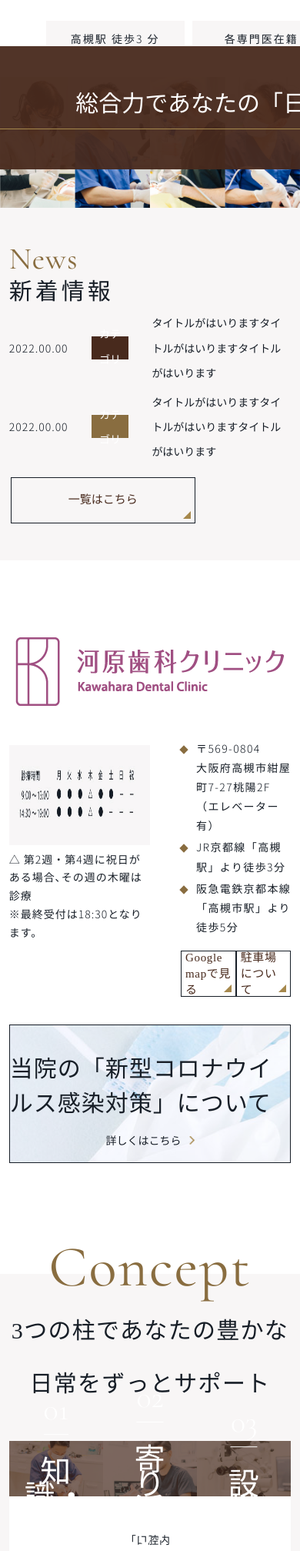
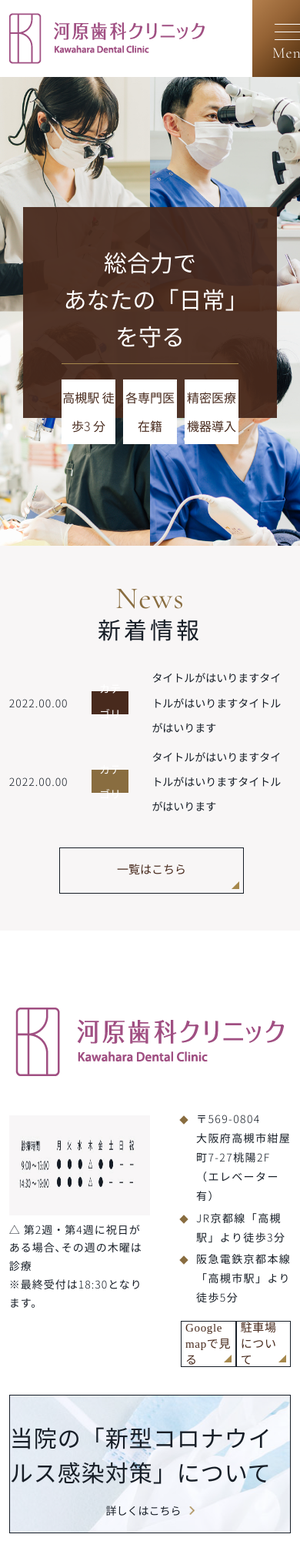
Before and after one commit to vinhthanhluong/order-1001005883009-01, a PHP site: page /index.html in a window 390 px wide. Shown: the top 2015 px of the page at 77% size. Run offline with PHP 8.4, Linux system fonts and the light colour scheme.

Commit message:
update rps visual, news

```diff
--- a/css/responsive.css
+++ b/css/responsive.css
@@ -44,12 +44,74 @@
 
   /***************************/
   /*********************** Header *********************************/
+  #header .header-btn {
+    display: none;
+  }
+
   /*********************** end Header *****************************/
   /*********************** Gnavi **********************************/
   /************************ End Gnavi *****************************/
   /************************ Top Mainvisual ***************************/
+  #visual .visual-hd {
+    bottom: 50%;
+    left: 30px;
+    right: 30px;
+    transform: translateY(50%);
+    width: auto;
+    height: auto;
+    max-height: 274px;
+    display: block;
+    padding: 0;
+    padding: 50px;
+  }
+  #visual .visual-hd::before {
+    display: none;
+  }
+  #visual .visual-tt {
+    text-align: center;
+    margin: 0;
+    line-height: 1.6;
+    padding: 0 0 10px;
+    margin-bottom: 20px;
+  }
+  #visual .visual-tt::before {
+    content: "";
+    width: 100%;
+    height: 1px;
+    background-color: #a6884c;
+    position: absolute;
+    bottom: 0;
+    left: 0;
+  }
+  #visual .visual-btn {
+    color: #482A1D;
+    display: flex;
+    justify-content: space-between;
+  }
+  #visual .visual-btn li {
+    background-color: #fff;
+    width: calc((100% - 20px) / 3);
+    text-align: center;
+    font-size: 16px;
+    padding: 5px 0;
+  }
+
   /************************** end Top Mainvisual ***********************/
   /********************** Top Content *************************/
+  .news .news-wrapper {
+    flex-direction: column;
+  }
+  .news .news-tt {
+    text-align: center;
+    margin-bottom: 20px;
+  }
+  .news .news-md {
+    margin-bottom: 20px;
+  }
+  .news .btn-link {
+    margin: 0 auto;
+  }
+
   /**************************** Footer *******************************/
   /*************************** end Footer ****************************/
 }
--- a/css/styles.css
+++ b/css/styles.css
@@ -288,9 +298,17 @@ body {
   margin: 0 auto;
   position: relative;
 }
+#visual .slick-wrap p {
+  margin: 0;
+}
+#visual .slick-wrap img {
+  width: 100%;
+  max-width: 100%;
+  object-fit: cover;
+}
 #visual .visual-hd {
   position: absolute;
-  bottom: 74px;
+  bottom: 52px;
   left: -100px;
   background-color: rgba(72, 42, 29, 0.95);
   width: 748px;
@@ -327,7 +345,7 @@ body {
 /*===================== Top Content ============================*/
 .news {
   background-color: rgba(72, 42, 29, 0.04);
-  margin-top: -152px;
+  margin-top: -129px;
   padding: 174px 0 48px;
 }
 .news .news-wrapper {
--- a/index.html
+++ b/index.html
@@ -53,19 +53,14 @@
 							Menu
 						</span>
 					</p>
-
-
 				</div>
-
 			</div>
-
 		</header>
 		<div class="btn-fix">
 			<ul class="bf-list">
 				<li>
 				</li>
 				<li>
-
 				</li>
 			</ul>
 		</div>
@@ -98,20 +93,38 @@
 				<div id="visual">
 					<div class="slick-wrap">
 						<div>
-							<p>
+							<p class="pc">
 								<img src="./images/banner01.jpg" loading="lazy" alt="総合力であなたの「日常」を守る">
+							</p>
+							<p class="sp">
+								<img src="./images/banner01-sp.jpg" loading="lazy" alt="総合力であなたの「日常」を守る">
 							</p>
 						</div>
 						<div>
-							<p>
+							<p class="pc">
 								<img src="./images/banner01.jpg" loading="lazy" alt="総合力であなたの「日常」を守る">
+							</p>
+							<p class="sp">
+								<img src="./images/banner01-sp.jpg" loading="lazy" alt="総合力であなたの「日常」を守る">
 							</p>
 						</div>
 					</div>
 					<div class="visual-hd">
 						<h2 class="visual-tt f-serif">
-							総合力であなたの「日常」を守る
+							総合力で<br class="sp">あなたの「日常」を守る
 						</h2>
+
+						<ul class="visual-btn sp">
+							<li>
+								高槻駅 徒歩3 分
+							</li>
+							<li>
+								各専門医在籍
+							</li>
+							<li>
+								精密医療機器導入
+							</li>
+						</ul>
 					</div>
 				</div>
 				<section class="news">
@@ -146,7 +159,7 @@
 								</ul>
 							</div>
 							<div class="news-ft">
-								<a href="#" class="btn-link">
+								<a href="#" class="btn-link btn-hv">
 									一覧はこちら
 								</a>
 							</div>
@@ -182,11 +195,12 @@
 										</li>
 									</ul>
 									<div class="intro-btn">
-										<a href="#" class="btn-link">
+										<a href="https://goo.gl/maps/we55QSNZhUrzd8AEA" target="_blank"
+											class="btn-link">
 											Google mapで見る
 										</a>
 
-										<a href="#" class="btn-link">
+										<a href="#" class="btn-link btn-hv">
 											駐車場について
 										</a>
 									</div>
@@ -284,7 +298,7 @@
 							</div>
 
 							<div class="cept-btn">
-								<a href="#" class="btn-link">
+								<a href="#" class="btn-link btn-hv">
 									コンセプトについて
 								</a>
 							</div>
@@ -394,9 +408,6 @@
 										<p class="equi-tt">
 											口腔内カメラ
 										</p>
-										<p class="equi-desc">
-											患者様に合う治療をご提供するためには、必要な検査を行い、十分な詳細情報を得たうえでの診断が欠かせません。ただし、精密治療を行うための機器をそろえ、使いこなしてこそ、それは意味をなします。当クリニックでは、患者様の負担を軽減しながらシミュレーションもできる「プライムスキャン」や、精密診断のための「歯科用CT」、拡大視しながら治療できる「マイクロスコープ」、セラミックの人工歯の自動作製が可能な「セレックシステム」などを導入し、日々診療に活用しております。
-										</p>
 									</div>
 								</div>
 								<div class="equi-col">
@@ -406,9 +417,6 @@
 										</p>
 										<p class="equi-tt">
 											歯科用CT
-										</p>
-										<p class="equi-desc">
-											患者様に合う治療をご提供するためには、必要な検査を行い、十分な詳細情報を得たうえでの診断が欠かせません。ただし、精密治療を行うための機器をそろえ、使いこなしてこそ、それは意味をなします。当クリニックでは、患者様の負担を軽減しながらシミュレーションもできる「プライムスキャン」や、精密診断のための「歯科用CT」、拡大視しながら治療できる「マイクロスコープ」、セラミックの人工歯の自動作製が可能な「セレックシステム」などを導入し、日々診療に活用しております。
 										</p>
 									</div>
 								</div>
@@ -420,9 +428,6 @@
 										<p class="equi-tt">
 											プライムスキャン
 										</p>
-										<p class="equi-desc">
-											患者様に合う治療をご提供するためには、必要な検査を行い、十分な詳細情報を得たうえでの診断が欠かせません。ただし、精密治療を行うための機器をそろえ、使いこなしてこそ、それは意味をなします。当クリニックでは、患者様の負担を軽減しながらシミュレーションもできる「プライムスキャン」や、精密診断のための「歯科用CT」、拡大視しながら治療できる「マイクロスコープ」、セラミックの人工歯の自動作製が可能な「セレックシステム」などを導入し、日々診療に活用しております。
-										</p>
 									</div>
 								</div>
 								<div class="equi-col">
@@ -432,9 +437,6 @@
 										</p>
 										<p class="equi-tt">
 											マイクロスコープ
-										</p>
-										<p class="equi-desc">
-											患者様に合う治療をご提供するためには、必要な検査を行い、十分な詳細情報を得たうえでの診断が欠かせません。ただし、精密治療を行うための機器をそろえ、使いこなしてこそ、それは意味をなします。当クリニックでは、患者様の負担を軽減しながらシミュレーションもできる「プライムスキャン」や、精密診断のための「歯科用CT」、拡大視しながら治療できる「マイクロスコープ」、セラミックの人工歯の自動作製が可能な「セレックシステム」などを導入し、日々診療に活用しております。
 										</p>
 									</div>
 								</div>
@@ -446,19 +448,10 @@
 										<p class="equi-tt">
 											セレック
 										</p>
-										<p class="equi-desc">
-											患者様に合う治療をご提供するためには、必要な検査を行い、十分な詳細情報を得たうえでの診断が欠かせません。ただし、精密治療を行うための機器をそろえ、使いこなしてこそ、それは意味をなします。当クリニックでは、患者様の負担を軽減しながらシミュレーションもできる「プライムスキャン」や、精密診断のための「歯科用CT」、拡大視しながら治療できる「マイクロスコープ」、セラミックの人工歯の自動作製が可能な「セレックシステム」などを導入し、日々診療に活用しております。
-										</p>
 									</div>
 								</div>
 								<div class="equi-col">
 									<div class="equi-item">
-										<p class="equi-img">
-											<img src="./images/equipment-img05.jpg" loading="lazy" alt="セレック">
-										</p>
-										<p class="equi-tt">
-											セレック
-										</p>
 										<p class="equi-desc">
 											患者様に合う治療をご提供するためには、必要な検査を行い、十分な詳細情報を得たうえでの診断が欠かせません。ただし、精密治療を行うための機器をそろえ、使いこなしてこそ、それは意味をなします。当クリニックでは、患者様の負担を軽減しながらシミュレーションもできる「プライムスキャン」や、精密診断のための「歯科用CT」、拡大視しながら治療できる「マイクロスコープ」、セラミックの人工歯の自動作製が可能な「セレックシステム」などを導入し、日々診療に活用しております。
 										</p>
@@ -484,7 +477,7 @@
 						<p class="liness-desc">
 							医療施設として当然ではありますが、当クリニックでは衛生管理を徹底し、さまざまな院内感染予防対策を講じております。治療器具はその形状や材質に合わせて、ガス滅菌器やハンドピース用滅菌器、超音波洗浄器、さらには高温高圧滅菌器などを活用し、衛生管理を行っています。使用した器具は患者様ごとに滅菌・殺菌処理し、使いまわすことはありません。また、治療の際には口腔外バキュームを使用するとともに、空気清浄機を稼働させて院内の空気にも気を使っております。
 						</p>
-						<a href="#" class="btn-link">
+						<a href="#" class="btn-link btn-hv">
 							詳しくはこちら
 						</a>
 					</div>
@@ -556,7 +549,6 @@
 							</p>
 
 							<div class="treat-cols">
-								<div class="treat-col">
 								<div class="treat-item">
 									<p class="treat-img">
 										<img src="./images/treat-img01.jpg" loading="lazy" alt="審美治療">
@@ -576,8 +568,6 @@
 										</a>
 									</div>
 								</div>
-								</div>
-								<div class="treat-col">
 								<div class="treat-item">
 									<p class="treat-img">
 										<img src="./images/treat-img02.jpg" loading="lazy" alt="インプラント治療">
@@ -598,8 +588,6 @@
 										</a>
 									</div>
 								</div>
-								</div>
-								<div class="treat-col">
 								<div class="treat-item">
 									<p class="treat-img">
 										<img src="./images/treat-img03.jpg" loading="lazy" alt="歯周病治療・歯周外科治療">
@@ -619,8 +607,6 @@
 										</a>
 									</div>
 								</div>
-								</div>
-								<div class="treat-col">
 								<div class="treat-item">
 									<p class="treat-img">
 										<img src="./images/treat-img04.jpg" loading="lazy" alt="精密な虫歯・根管治療">
@@ -638,7 +624,6 @@
 										<a href="#" class="btn-link">
 											精密な虫歯・根管治療について
 										</a>
-										</div>
 									</div>
 								</div>
 							</div>
@@ -716,7 +701,7 @@
 							</span>
 						</p>
 
-						<a href="#" class="btn-link">スタッフ紹介はこちら</a>
+						<a href="#" class="btn-link btn-hv">スタッフ紹介はこちら</a>
 
 
 					</div>
@@ -725,7 +710,7 @@
 				</section>
 
 				<div class="bg-parallax">
-					<img src="./images/bg-parallax.jpg" alt="bg-parallax" height="600">
+					<!-- <img src="./images/bg-parallax.jpg" alt="bg-parallax" height="600"> -->
 				</div>
 
 				<div class="container">
@@ -779,7 +764,8 @@
 										src="https://www.google.com/maps/embed?pb=!1m14!1m8!1m3!1d1637.1279467674424!2d135.618174!3d34.849797!3m2!1i1024!2i768!4f13.1!3m3!1m2!1s0x0%3A0xd291f890f3e6bab!2z5rKz5Y6f5q2v56eR44Kv44Oq44OL44OD44Kv!5e0!3m2!1sja!2sjp!4v1650951170935!5m2!1sja!2sjp"
 										width="500" height="300" style="border:0;" allowfullscreen="" loading="lazy"
 										referrerpolicy="no-referrer-when-downgrade"></iframe>
-									<a href="https://goo.gl/maps/6Uq67QjsGnWV8rUMA" class="map-link f-serif" target="_blank">
+									<a href="https://goo.gl/maps/6Uq67QjsGnWV8rUMA" class="map-link f-serif"
+										target="_blank">
 										Google mapで見る
 										<img src="./images/ar-right.png" loading="lazy" width="7" alt="arrow right">
 									</a>
--- a/sass/responsive.scss
+++ b/sass/responsive.scss
@@ -14,6 +14,7 @@
 		display: none;
 	}
 }
+
 @media screen and (max-width:750px) {
 	h1, h2, h3, h4, h5, h6, input, button, textarea, select, p, blockquote, th, td, pre, address, li, dt, dd {
 	    font-size: 140%;
@@ -42,7 +43,9 @@
 
 	/*********************** Header *********************************/
 	#header{
-
+		.header-btn{
+			display: none;
+		}
 	}
 
 	/*********************** end Header *****************************/
@@ -57,13 +60,77 @@
 	.index #mainvisual {
 
 	}
+
+	#visual {
+		.visual-hd{
+			bottom: 50%;
+			left: 30px;
+			right: 30px;
+			transform: translateY(50%);
+			width: auto;
+			height: auto;
+			max-height: 274px;
+			display: block;
+			padding: 0;
+			padding: 50px;
+			&::before{
+				display: none;
+			}
+		}
+
+		.visual-tt{
+			text-align: center;
+			margin: 0;
+			line-height: 1.6;
+			padding: 0 0 10px;
+			margin-bottom: 20px;
+			&::before{
+				content: "";
+				width: 100%;
+				height: 1px;
+				background-color: #a6884c;
+				// margin-bottom: 20px;
+				position: absolute;
+				bottom: 0;
+				left: 0;
+			}
+		}
+
+		.visual-btn{
+			color: #482A1D;
+			display: flex;
+			justify-content: space-between;
+			li{
+				background-color: #fff;
+				width: calc((100% - 20px) / 3);
+				text-align: center;
+				font-size: 16px;
+				padding: 5px 0;
+			}
+		}
+	}
 	/************************** end Top Mainvisual ***********************/
 
 
 
 	/********************** Top Content *************************/
-	.box01{
+	.news {
+		.news-wrapper{
+			flex-direction: column;
+		}
 
+		.news-tt{
+			text-align: center;
+			margin-bottom: 20px;
+		}
+
+		.news-md{
+			margin-bottom: 20px;
+		}
+
+		.btn-link{
+			margin: 0 auto;
+		}
 	}
 	/**************************** Footer *******************************/
 	#footer{
--- a/sass/styles.scss
+++ b/sass/styles.scss
@@ -174,6 +175,19 @@ body {
         position: absolute;
         bottom: 5px;
         right: 5px;
+        transition: all .3s ease;
+    }
+
+    &.btn-hv {
+        &:hover {
+            background-color: #482a1d;
+            color: #fff;
+            border-color: #482a1d;
+
+            &::after {
+                border-color: transparent transparent #a6884c transparent;
+            }
+        }
     }
 }
 
@@ -325,9 +339,21 @@ body {
     margin: 0 auto;
     position: relative;
 
+    .slick-wrap{
+        p{
+            margin: 0;
+        }
+
+        img{
+            width: 100%;
+            max-width: 100%;
+            object-fit: cover;
+        }
+    }
+
     .visual-hd {
         position: absolute;
-        bottom: 74px;
+        bottom: 52px;
         left: -100px;
         background-color: rgba($color: #482a1d, $alpha: 0.95);
         width: 748px;
@@ -368,7 +394,7 @@ body {
 /*===================== Top Content ============================*/
 .news {
     background-color: rgba($color: #482a1d, $alpha: 0.04);
-    margin-top: -152px;
+    margin-top: -129px;
     padding: 174px 0 48px;
 
     .news-wrapper {
```
Also changed, not shown: other parts of css/styles.css (+42 -20 lines), other parts of sass/styles.scss (+49 -19 lines), images/banner01-sp.jpg (added), images/bg-parallax.jpg, 2 other files. Lines whose indentation alone changed are shown as unchanged.
